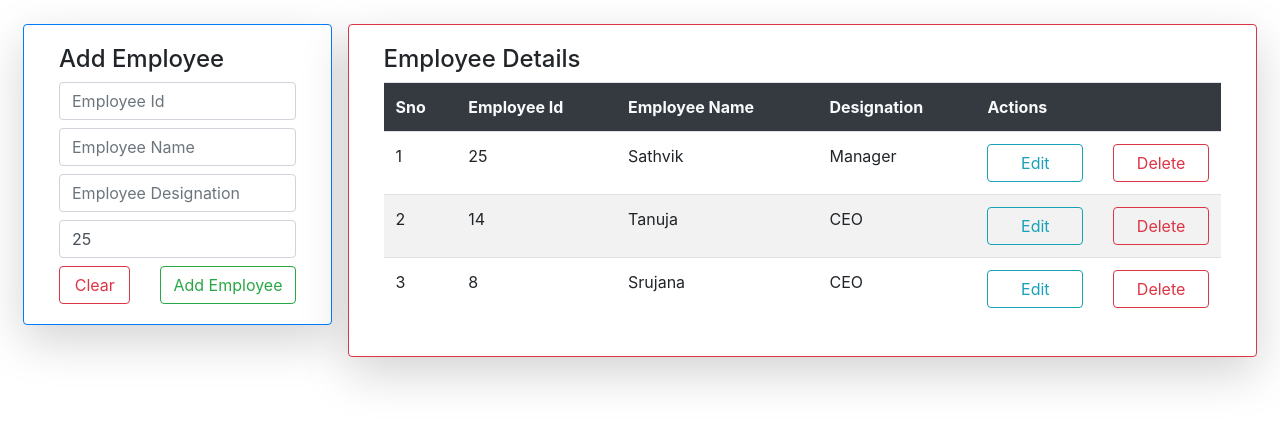
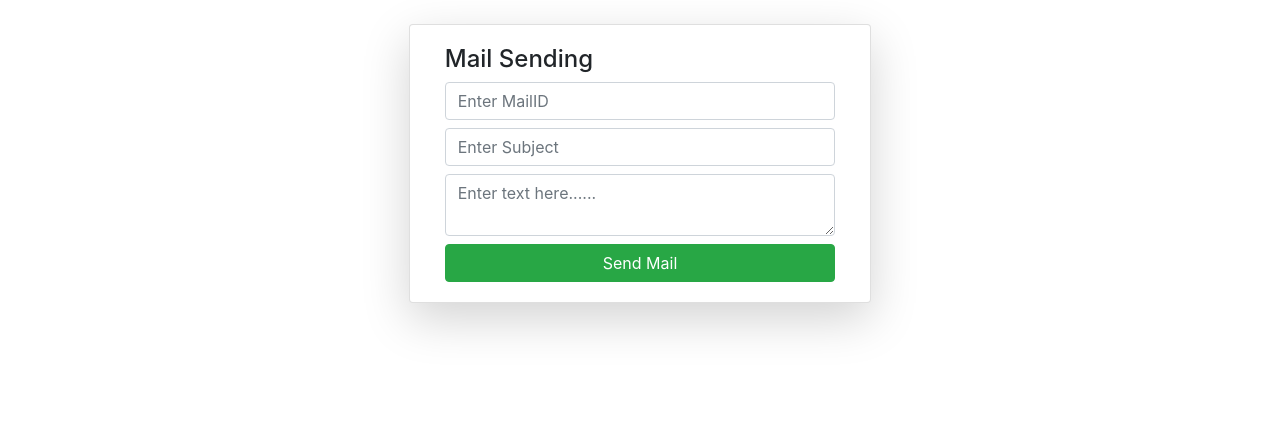
Before and after one commit to sathviksaran/Django-Practice, a Django app: page / in a window 1280 px wide. Shown: the part 56-481 px from the top of the page. Run offline with Django 4.2, Linux system fonts and the light colour scheme; data comes from the database, SQL or seed files in the repository; some libraries are stand-ins or nearby versions.

Commit message:
sending mail

```diff
--- a/Django-Internship/SampleProject/SampleApp/templates/bt/crd.html
+++ b/Django-Internship/SampleProject/SampleApp/templates/bt/crd.html
@@ -88,7 +88,7 @@
                     <a href="{% url 'epd' j.id %}" class="btn btn-outline-info form-control">Edit</a>
                   </div>
                   <div class="col">
-                    <a href="" class="btn btn-outline-danger form-control">Delete</a>
+                    <a href="{% url 'edte' j.id %}" class="btn btn-outline-danger form-control">Delete</a>
                   </div>
                 </div>
               </td>
--- a/Django-Internship/SampleProject/SampleApp/templates/bt/home.html
+++ b/Django-Internship/SampleProject/SampleApp/templates/bt/home.html
@@ -6,6 +6,8 @@
   <meta charset="utf-8">
   <meta name="viewport" content="width=device-width, initial-scale=1">
   <link rel="stylesheet" href="{% static 'css/bootstrap.min.css' %}">
+  <script src="https://cdn.jsdelivr.net/npm/jquery@3.6.4/dist/jquery.slim.min.js"></script>
+  <script src="https://cdn.jsdelivr.net/npm/popper.js@1.16.1/dist/umd/popper.min.js"></script>
   <script src="{% static 'js/bootstrap.min.js' %}"></script>
 </head>
 <body>
--- /dev/null
+++ b/Django-Internship/SampleProject/SampleApp/templates/bt/mail.html
@@ -0,0 +1,61 @@
+{% load static %}
+<!DOCTYPE html>
+<html lang="en">
+<head>
+    <meta charset="UTF-8">
+    <meta name="viewport" content="width=device-width, initial-scale=1.0">
+    <title>MAIL SENDING</title>
+    <link rel="stylesheet" href="{% static 'css/bootstrap.min.css' %}">
+  <script type="text/javascript" src="{% static 'jquery/demo.js' %}"></script>
+  <script src="{% static 'js/bootstrap.min.js' %}"></script>
+</head>
+<body>
+    <nav class="navbar navbar-expand-md bg-dark navbar-dark">
+        <a class="navbar-brand" href="#">SA</a>
+        <button class="navbar-toggler" type="button" data-toggle="collapse" data-target="#collapsibleNavbar">
+          <span class="navbar-toggler-icon"></span>
+        </button>
+        <div class="collapse navbar-collapse" id="collapsibleNavbar">
+          <ul class="navbar-nav">
+            <li class="nav-item">
+              <a class="nav-link" href="#">Home</a>
+            </li>
+            <li class="nav-item">
+              <a class="nav-link" href="#">About</a>
+            </li>
+            <li class="nav-item">
+              <a class="nav-link" href="#">Contact</a>
+            </li>
+            <li class="nav-item">
+              <a class="nav-link" href="#">Register</a>
+            </li>
+            <li class="nav-item">
+              <a class="nav-link" href="#">CRUD-Forms</a>
+            </li>
+          </ul>
+        </div>
+      </nav>
+      <div class="container mt-4">
+        {% if messages %}
+            {% for i in messages %}
+                <div class="alert alert-{{i.tags}} alert-dismissible">
+                    <button type="button" class="close" data-dismiss="alert">&times;</button>
+                        {{i}}
+                </div>
+            {% endfor %}
+        {% endif %}
+        <div class="card col-md-5 mx-auto shadow-lg">
+            <div class="card-body">
+                <h4>Mail Sending</h4>
+                <form method="post">
+                    {% csrf_token %}
+                    <input type="email" name="rcm" class="form-control my-2" placeholder="Enter MailID">
+                    <input type="text" name="sub" class="form-control my-2" placeholder="Enter Subject">
+                    <textarea class="form-control my-2" placeholder="Enter text here......" name="des"></textarea>
+                    <input type="submit" value="Send Mail" class="btn btn-block btn-success">
+                </form>
+            </div>
+        </div>
+      </div>
+</body>
+</html>
--- a/Django-Internship/SampleProject/SampleApp/views.py
+++ b/Django-Internship/SampleProject/SampleApp/views.py
@@ -3,6 +3,8 @@ from django.http import HttpResponse
 from .models import EmployeeData
 from .forms import Eform
 from django.contrib import messages
+from SampleProject import settings
+from django.core.mail import send_mail
 
 # Create your views here.
 
@@ -103,3 +105,18 @@ def epdt(request,w):
 			return redirect('/')
 	n = Eform(instance=g)
 	return render(request,'bt/epd.html',{'c':n})
+
+def cntm(request):
+	if request.method=="POST":
+		rc = request.POST['rcm']
+		sb = request.POST['sub']
+		ds = request.POST['des']
+		s = settings.EMAIL_HOST_USER
+		c = send_mail(sb,ds,s,[rc])
+		if c == 1:
+			messages.success(request,'Mail sent successfully')
+			return redirect('/')
+		else:
+			messages.info(request,'Mail not sent from user')
+			return redirect('/')
+	return render(request,'bt/mail.html')
--- a/Django-Internship/SampleProject/SampleProject/urls.py
+++ b/Django-Internship/SampleProject/SampleProject/urls.py
@@ -41,6 +41,9 @@ urlpatterns = [
     path('edt/<int:y>/',views.emdel,name="edte"),
 
     # forms
-    path('',views.crd,name="cr"),
+    path('typ/',views.crd,name="cr"),
     path('ep/<int:w>/',views.epdt,name="epd"),
+
+    # mail
+    path('',views.cntm,name="mail"),
 ]
```
Also changed, not shown: Django-Internship/SampleProject/SampleProject/settings.py (+10 -0 lines).
